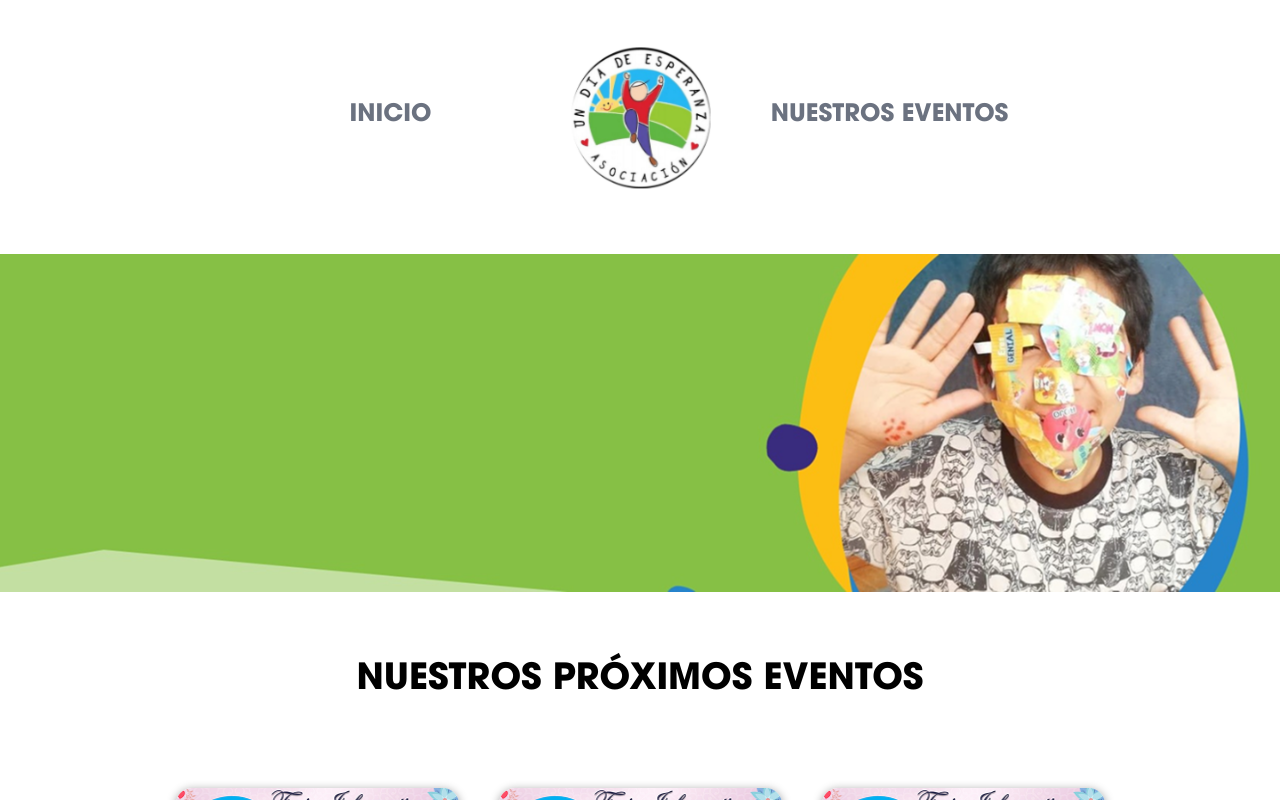
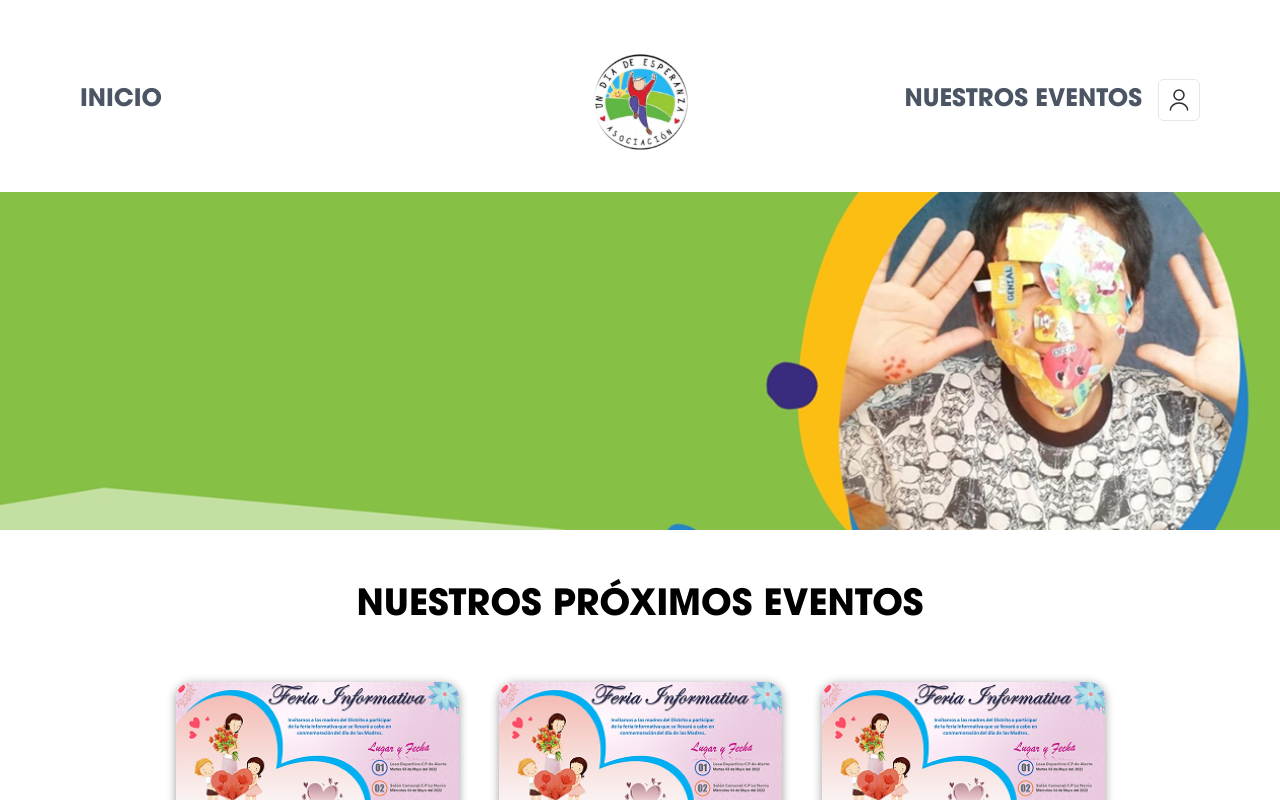
Before and after one commit to stheph23/eventos-front, a React (Create React App) app: page / in a window 1280 px wide. Shown: the top 800 px of the page. Built offline with nearby package versions, Linux system fonts and the light colour scheme; no server answers.

Commit message:
cerrar sesion

```diff
--- a/src/components/header/index.jsx
+++ b/src/components/header/index.jsx
@@ -1,16 +1,148 @@
+import React, { useEffect, useState, useCallback } from "react";
+import { useNavigate } from "react-router-dom";
 import logo from "../../assets/images/logo-home.svg"
+
+const UserIcon = (props) => (
+  <svg width="24" height="24" viewBox="0 0 24 24" fill="none"
+       xmlns="http://www.w3.org/2000/svg" {...props}>
+    <path d="M12 12C14.7614 12 17 9.76142 17 7C17 4.23858 14.7614 2 12 2C9.23858 2 7 4.23858 7 7C7 9.76142 9.23858 12 12 12Z"
+          stroke="#292D32" strokeWidth="1.5" strokeLinecap="round" strokeLinejoin="round"/>
+    <path d="M20.5899 22C20.5899 18.13 16.7399 15 11.9999 15C7.25991 15 3.40991 18.13 3.40991 22"
+          stroke="#292D32" strokeWidth="1.5" strokeLinecap="round" strokeLinejoin="round"/>
+  </svg>
+);
+
+const LogoutIcon = (props) => (
+  <svg viewBox="0 0 32 32" width="20" height="20" xmlns="http://www.w3.org/2000/svg" {...props}>
+    <g>
+      <line x1="29" y1="16" x2="16" y2="16" stroke="currentColor" strokeWidth="2" strokeLinecap="round" strokeLinejoin="round" />
+      <path d="M24,25v3H8V4H24V7h2V3a1,1,0,0,0-1-1H7A1,1,0,0,0,6,3V29a1,1,0,0,0,1,1H25a1,1,0,0,0,1-1V25Z" fill="currentColor"/>
+      <line x1="16" y1="16" x2="20" y2="12" stroke="currentColor" strokeWidth="2" strokeLinecap="round" strokeLinejoin="round" />
+      <line x1="16" y1="16" x2="20" y2="20" stroke="currentColor" strokeWidth="2" strokeLinecap="round" strokeLinejoin="round" />
+      <line x1="25" y1="8" x2="25" y2="6" stroke="currentColor" strokeWidth="2" strokeLinecap="round" strokeLinejoin="round" />
+      <line x1="25" y1="26" x2="25" y2="24" stroke="currentColor" strokeWidth="2" strokeLinecap="round" strokeLinejoin="round" />
+    </g>
+  </svg>
+);
+
 const Header = () => {
-    return(
-        <div className="flex items-center justify-center w-full">
-            <div className="grid items-center justify-center grid-cols-3 gap-3">
-                <p className="text-2xl text-center text-gray-500 cursor-pointer font-itcbold">INICIO</p>
-                <div className="flex items-center justify-center">
-                    <img src={logo} />
-                </div>
-                <p className="text-2xl text-gray-500 cursor-pointer font-itcbold">NUESTROS EVENTOS</p>
-            </div>
+  const navigate = useNavigate();
+  const [menuOpen, setMenuOpen] = useState(false);
+  const [isAuth, setIsAuth] = useState(Boolean(localStorage.getItem("token")));
+
+  // Mantener estado cuando cambie el token (p. ej. desde otras pantallas o pestañas)
+  useEffect(() => {
+    const onStorage = () => setIsAuth(Boolean(localStorage.getItem("token")));
+    window.addEventListener("storage", onStorage);
+    return () => window.removeEventListener("storage", onStorage);
+  }, []);
+
+  // También recalcular al montar por si cambió antes
+  useEffect(() => {
+    setIsAuth(Boolean(localStorage.getItem("token")));
+  }, []);
+
+  const goHome = useCallback(() => navigate("/inicio"), [navigate]);
+  const goEvents = useCallback(() => navigate("/events"), [navigate]);
+  const goLogin = useCallback(() => {
+    setMenuOpen(false);
+    navigate("/iniciar-sesión");
+  }, [navigate]);
+
+  const handleLogout = useCallback(() => {
+
+    localStorage.removeItem("token");
+    localStorage.removeItem("user");
+    setIsAuth(false);
+    setMenuOpen(false);
+    navigate("/iniciar-sesión");
+  }, [navigate]);
+
+  // Cerrar menú al hacer click fuera
+  useEffect(() => {
+    if (!menuOpen) return;
+    const onClick = (e) => {
+      const menu = document.getElementById("user-menu");
+      const btn = document.getElementById("user-menu-btn");
+      if (menu && !menu.contains(e.target) && btn && !btn.contains(e.target)) {
+        setMenuOpen(false);
+      }
+    };
+    document.addEventListener("click", onClick);
+    return () => document.removeEventListener("click", onClick);
+  }, [menuOpen]);
+
+     return (
+    <div className="flex items-center px-[5%] justify-center w-full py-3 bg-white">
+      <div className="grid items-center w-full grid-cols-3 gap-3 px-4">
+        {/* Izquierda: INICIO */}
+        <button
+          onClick={goHome}
+          className="text-2xl text-left text-gray-600 cursor-pointer hover:text-gray-900 font-itcbold"
+        >
+          INICIO
+        </button>
+
+        {/* Centro: LOGO */}
+        <div className="flex items-center justify-center">
+          <img src={logo} alt="logo" className="h-28" />
         </div>
-    )
+
+        {/* Derecha: NUESTROS EVENTOS + Menú usuario */}
+        <div className="flex items-center justify-end gap-4">
+          <button
+            onClick={goEvents}
+            className="text-2xl text-gray-600 cursor-pointer hover:text-gray-900 font-itcbold"
+          >
+            NUESTROS EVENTOS
+          </button>
+
+          {/* Menú usuario */}
+         <div className="relative">
+            <button
+              id="user-menu-btn"
+              onClick={() => setMenuOpen((v) => !v)}
+              className="flex items-center justify-center p-2 border rounded-md hover:bg-gray-50"
+              aria-haspopup="menu"
+              aria-expanded={menuOpen}
+              title={isAuth ? "Mi cuenta" : "Acceder"}
+            >
+              <UserIcon />
+            </button>
+
+            {menuOpen && (
+              <div
+                id="user-menu"
+                className="absolute right-0 z-50 w-48 mt-2 overflow-hidden bg-white border rounded-md shadow-lg"
+                role="menu"
+              >
+                {!isAuth ? (
+                  <button
+                    onClick={goLogin}
+                    className="flex items-center w-full gap-2 px-4 py-2 text-sm hover:bg-gray-100 font-itcbook"
+                    role="menuitem"
+                  >
+                    <UserIcon />
+                    <span>Iniciar sesión</span>
+                  </button>
+                ) : (
+                  <button
+                    onClick={handleLogout}
+                    className="flex items-center w-full gap-2 px-4 py-2 text-sm text-red-600 hover:bg-red-50 font-itcbook"
+                    role="menuitem"
+                  >
+                    <LogoutIcon />
+                    <span>Cerrar sesión</span>
+                  </button>
+                )}
+              </div>
+            )}
+          </div>
+        </div>
+      </div>
+    </div>
+  );
 };
 
+
 export default Header;
--- a/src/screens/home/index.jsx
+++ b/src/screens/home/index.jsx
@@ -8,12 +8,12 @@ import Header from "../../components/header";
 export default function Home() {
 
     return(
-    <div className="flex flex-col w-full pt-8 gap-14 ">
+    <div className="flex flex-col w-full gap-6 pt-8 ">
         <Header/>
         <img src={banner} className="w-full h-auto "/>
 
-        <h1 className="pt-3 pb-8 text-4xl text-center font-itcbold">NUESTROS PRÓXIMOS EVENTOS</h1>
-        <div className="flex items-center justify-center w-full gap-10">
+        <h1 className="pt-8 pb-8 text-4xl text-center font-itcbold">NUESTROS PRÓXIMOS EVENTOS</h1>
+        <div className="flex items-center justify-center w-full gap-10 pb-12">
             <CardEvent/>
             <CardEvent/>
             <CardEvent/>
```
